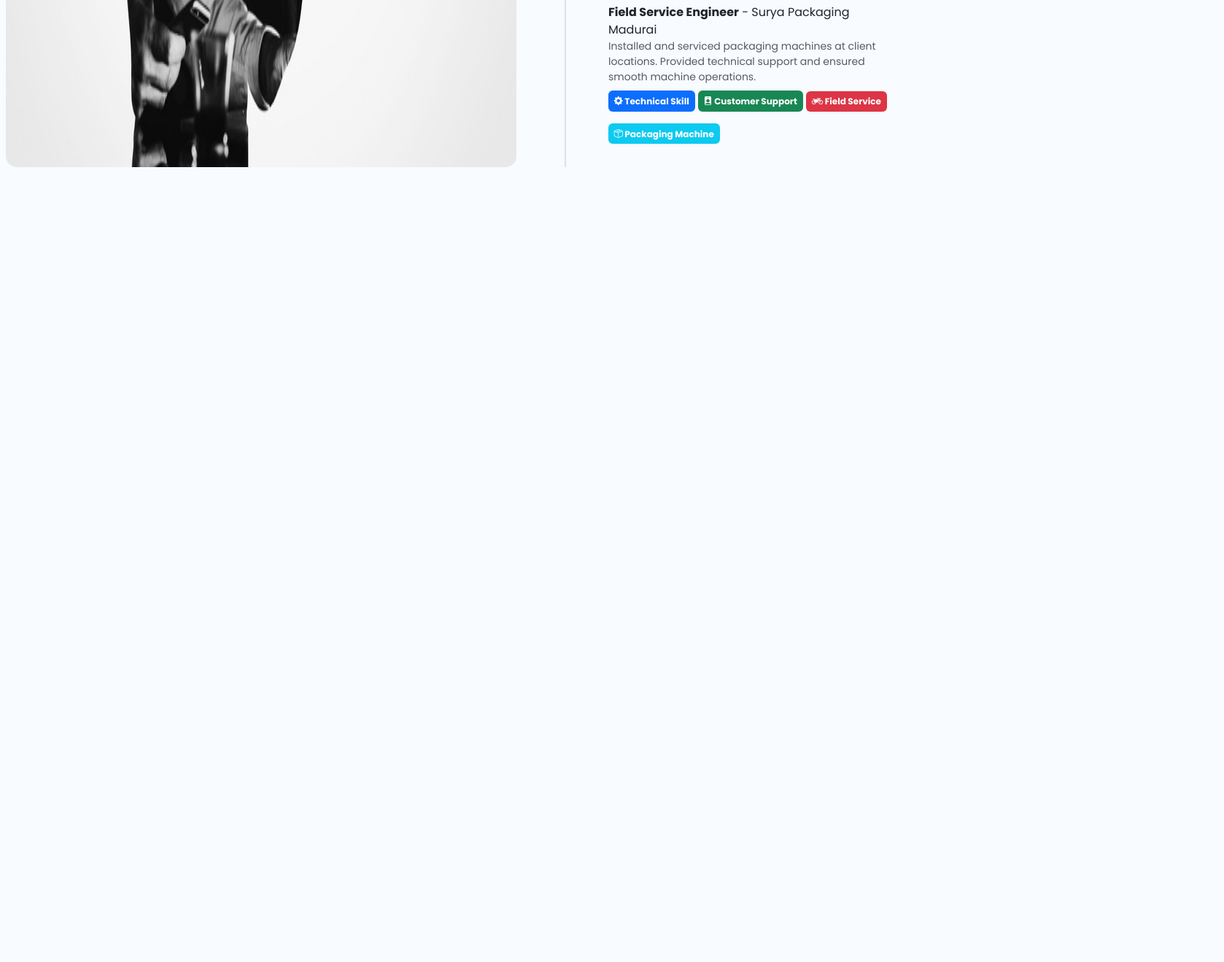
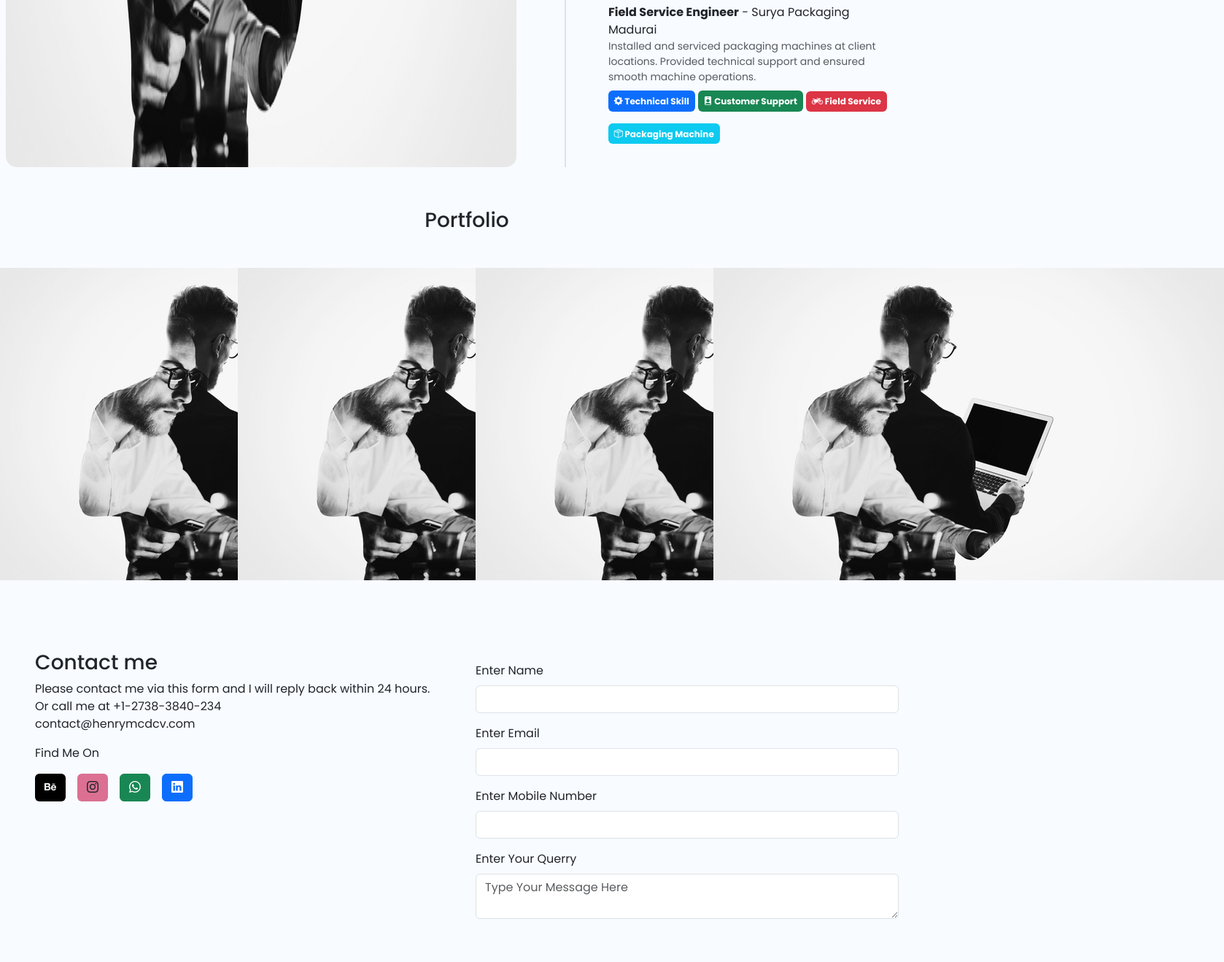
Before and after one commit to dineshmoorty/fullstackdeveloper, a plain HTML site: page index.html in a window 1280 px wide. Shown: the part 3298-4616 px from the top of the page at 73% size, 1678 px wide, since content can reach past the window. Before the commit the page ends 3583 px from the top, so only its background shows below. Drawn offline with nearby package versions, Linux system fonts and the light colour scheme.

Commit message:
Add files via upload
Signed-off-by: A S DineshMoorthi <dineshmoorthias@gmail.com>

```diff
--- a/index.html
+++ b/index.html
@@ -171,6 +171,7 @@
       </div>
     </section>
 
+    <!-- Languages -->
     <section class="mb-5 bg-black text-white">
       <h2 class="text-center mt-3 mb-3 pt-3 pb-3">Languages</h2>
       <div class="d-md-flex gap-4 p-2 pb-3 pt-3  justify-content-evenly align-items-center">
@@ -258,6 +259,70 @@
         </div>
       </div>
     </section>
+
+    <!-- Portfolio -->
+    <section class="mt-5 mb-5 " id="portfolio">
+      <h3 class="text-center">Portfolio</h3>
+      <div class="row mt-5">
+        <div class="col-12 col-md-3 img-fluid">
+          <img src="./Assets/Images/exp.jpg" alt="">
+        </div>
+        <div class="col-12 col-md-3 img-fluid">
+          <img src="./Assets/Images/exp.jpg" alt="">
+        </div>
+        <div class="col-12 col-md-3 img-fluid">
+          <img src="./Assets/Images/exp.jpg" alt="">
+        </div>
+        <div class="col-12 col-md-3 img-fluid">
+          <img src="./Assets/Images/exp.jpg" alt="">
+        </div>
+      </div>
+
+    </section>
+
+    <!-- Contact form -->
+    <section class="mt-5 mb-5 px-5 py-5" id="contact">
+      <div class="row">
+
+        <div class="col-12 col-md-6">
+          <h3>Contact me</h3>
+          <p>
+            Please contact me via this form and I will reply back within 24 hours.
+            <br> Or call me at +1-2738-3840-234
+            <br> contact@henrymcdcv.com
+          </p>
+          <p class="text-md-left">Find Me On</p>
+          <div class="d-flex gap-3">
+            <a href="" class="btn" style="background-color: black; color: white;"  data-toggle="tooltip" data-placement="top" title="Behance"><i class="bi bi-behance" ></i></a>
+            <a href=""class="btn" style="background-color: palevioletred;" data-toggle="tooltip" data-placement="top" title="Instagram"><i class="bi bi-instagram" ></i></a>
+            <a href=""class="btn btn-success" data-toggle="tooltip" data-placement="top" title="Whatsapp"><i class="bi bi-whatsapp" ></i></a>
+            <a href="https://www.linkedin.com/in/dineshmoorthi-as" class="btn btn-primary" data-toggle="tooltip" data-placement="top" title="Linkedin"><i class="bi bi-linkedin" ></i></a>
+          </div>
+        </div>
+
+        <div class="col-12 col-md-6">
+          <form action="" method="post">
+            <div class="form-input mt-2 mb-2">
+              <label for="" class="mb-2 mt-2">Enter Name</label>
+              <input type="text" class="form-control" />
+            </div>
+            <div class="form-input mt-2 mb-2">
+              <label for="" class="mb-2 mt-2">Enter Email</label>
+              <input type="email" class="form-control" />
+            </div>
+            <div class="form-input mt-2 mb-2">
+              <label for="" class="mb-2 mt-2">Enter Mobile Number</label>
+              <input type="number" class="form-control" />
+            </div>
+            <div class="form-input mt-2 mb-2">
+              <label for="" class="mb-2 mt-2">Enter Your Querry</label>
+              <textarea class="form-control" placeholder="Type Your Message Here"></textarea>
+            </div>
+          </form>
+        </div>
+      </div>
+    </section>
+
   </main>
 
   <footer>
```
Also changed, not shown: Scripts/index.js (line endings or trailing spaces), Styles/index.css (line endings or trailing spaces).
